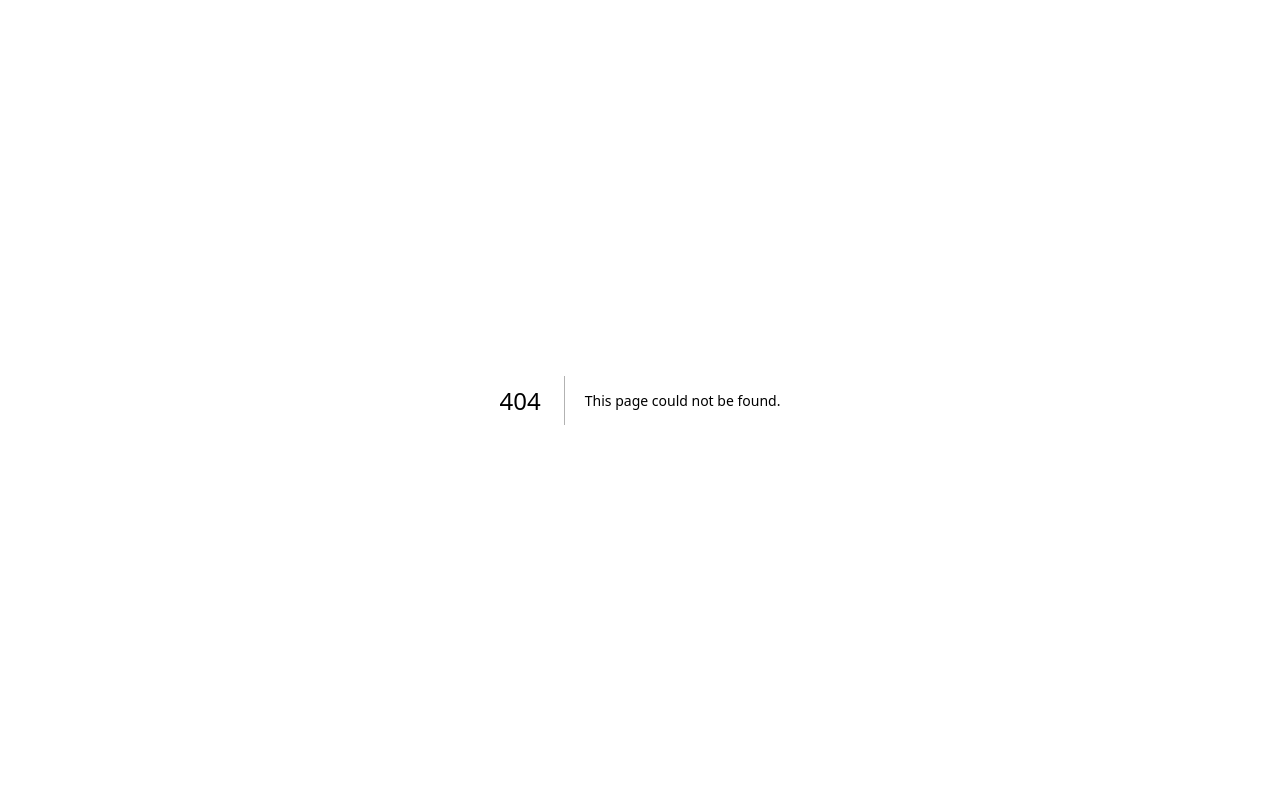
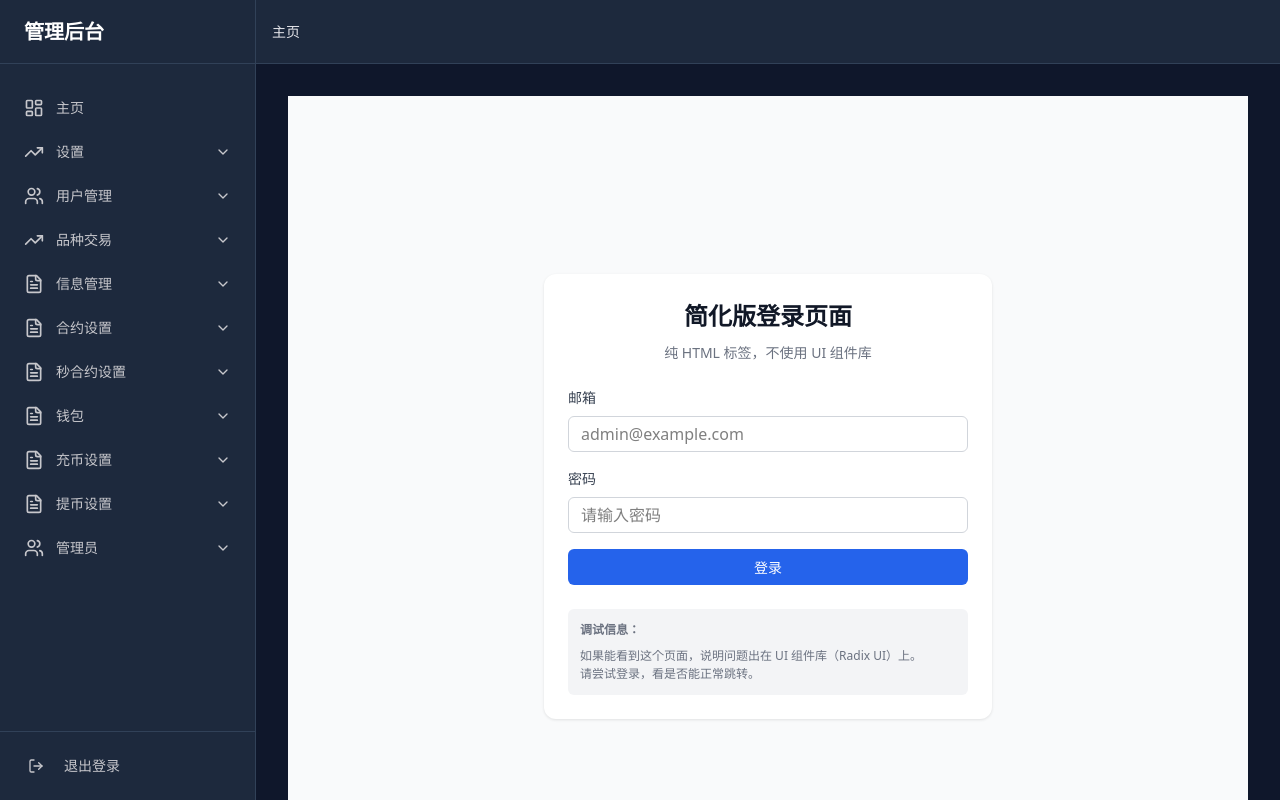
Before and after one commit to lianggang405-bit/st7-trading-platform, a Next.js app: page /admin/login-simple in a window 1280 px wide. Before the commit this address had no page. Built offline with nearby package versions, Linux system fonts and the light colour scheme; sample sign-in values are in the browser's storage.

Commit message:
feat: 创建简化版登录页面，用于诊断 Telegram WebView 兼容性问题

```diff
--- /dev/null
+++ b/src/app/admin/login-simple/page.tsx
@@ -0,0 +1,168 @@
+'use client';
+
+import { useState } from 'react';
+import { useRouter } from 'next/navigation';
+
+export default function SimpleLoginPage() {
+  const router = useRouter();
+  const [email, setEmail] = useState('');
+  const [password, setPassword] = useState('');
+  const [loading, setLoading] = useState(false);
+
+  const handleLogin = async (e: React.FormEvent) => {
+    e.preventDefault();
+    setLoading(true);
+
+    try {
+      const response = await fetch('/api/admin/login', {
+        method: 'POST',
+        headers: {
+          'Content-Type': 'application/json',
+        },
+        body: JSON.stringify({ email, password }),
+      });
+
+      const data = await response.json();
+
+      if (response.ok) {
+        if (typeof window !== 'undefined') {
+          localStorage.setItem('admin_token', data.token);
+        }
+        alert('登录成功');
+        router.push('/admin');
+      } else {
+        alert(data.error || '登录失败');
+      }
+    } catch (error) {
+      console.error('Login error:', error);
+      alert('登录失败，请稍后重试');
+    } finally {
+      setLoading(false);
+    }
+  };
+
+  return (
+    <div style={{
+      minHeight: '100vh',
+      display: 'flex',
+      alignItems: 'center',
+      justifyContent: 'center',
+      padding: '16px',
+      backgroundColor: '#f9fafb'
+    }}>
+      <div style={{
+        width: '100%',
+        maxWidth: '448px',
+        backgroundColor: 'white',
+        borderRadius: '12px',
+        boxShadow: '0 1px 3px rgba(0,0,0,0.1)',
+        padding: '24px'
+      }}>
+        <div style={{ marginBottom: '24px', textAlign: 'center' }}>
+          <h1 style={{
+            fontSize: '24px',
+            fontWeight: 'bold',
+            color: '#111827',
+            marginBottom: '8px'
+          }}>
+            简化版登录页面
+          </h1>
+          <p style={{ fontSize: '14px', color: '#6b7280' }}>
+            纯 HTML 标签，不使用 UI 组件库
+          </p>
+        </div>
+
+        <form onSubmit={handleLogin} style={{ display: 'flex', flexDirection: 'column', gap: '16px' }}>
+          <div style={{ display: 'flex', flexDirection: 'column', gap: '8px' }}>
+            <label htmlFor="email" style={{
+              fontSize: '14px',
+              fontWeight: '500',
+              color: '#374151'
+            }}>
+              邮箱
+            </label>
+            <input
+              id="email"
+              type="email"
+              placeholder="admin@example.com"
+              value={email}
+              onChange={(e) => setEmail(e.target.value)}
+              required
+              disabled={loading}
+              style={{
+                height: '36px',
+                width: '100%',
+                padding: '8px 12px',
+                borderRadius: '6px',
+                border: '1px solid #d1d5db',
+                fontSize: '16px',
+                outline: 'none',
+                boxSizing: 'border-box'
+              }}
+            />
+          </div>
+
+          <div style={{ display: 'flex', flexDirection: 'column', gap: '8px' }}>
+            <label htmlFor="password" style={{
+              fontSize: '14px',
+              fontWeight: '500',
+              color: '#374151'
+            }}>
+              密码
+            </label>
+            <input
+              id="password"
+              type="password"
+              placeholder="请输入密码"
+              value={password}
+              onChange={(e) => setPassword(e.target.value)}
+              required
+              disabled={loading}
+              style={{
+                height: '36px',
+                width: '100%',
+                padding: '8px 12px',
+                borderRadius: '6px',
+                border: '1px solid #d1d5db',
+                fontSize: '16px',
+                outline: 'none',
+                boxSizing: 'border-box'
+              }}
+            />
+          </div>
+
+          <button
+            type="submit"
+            disabled={loading}
+            style={{
+              height: '36px',
+              width: '100%',
+              padding: '8px 16px',
+              borderRadius: '6px',
+              border: 'none',
+              backgroundColor: loading ? '#9ca3af' : '#2563eb',
+              color: 'white',
+              fontSize: '14px',
+              fontWeight: '500',
+              cursor: loading ? 'not-allowed' : 'pointer'
+            }}
+          >
+            {loading ? '登录中...' : '登录'}
+          </button>
+        </form>
+
+        <div style={{ marginTop: '24px', padding: '12px', backgroundColor: '#f3f4f6', borderRadius: '6px' }}>
+          <p style={{ fontSize: '12px', color: '#6b7280', marginBottom: '8px' }}>
+            <strong>调试信息：</strong>
+          </p>
+          <p style={{ fontSize: '12px', color: '#6b7280' }}>
+            如果能看到这个页面，说明问题出在 UI 组件库（Radix UI）上。
+          </p>
+          <p style={{ fontSize: '12px', color: '#6b7280' }}>
+            请尝试登录，看是否能正常跳转。
+          </p>
+        </div>
+      </div>
+    </div>
+  );
+}
```
